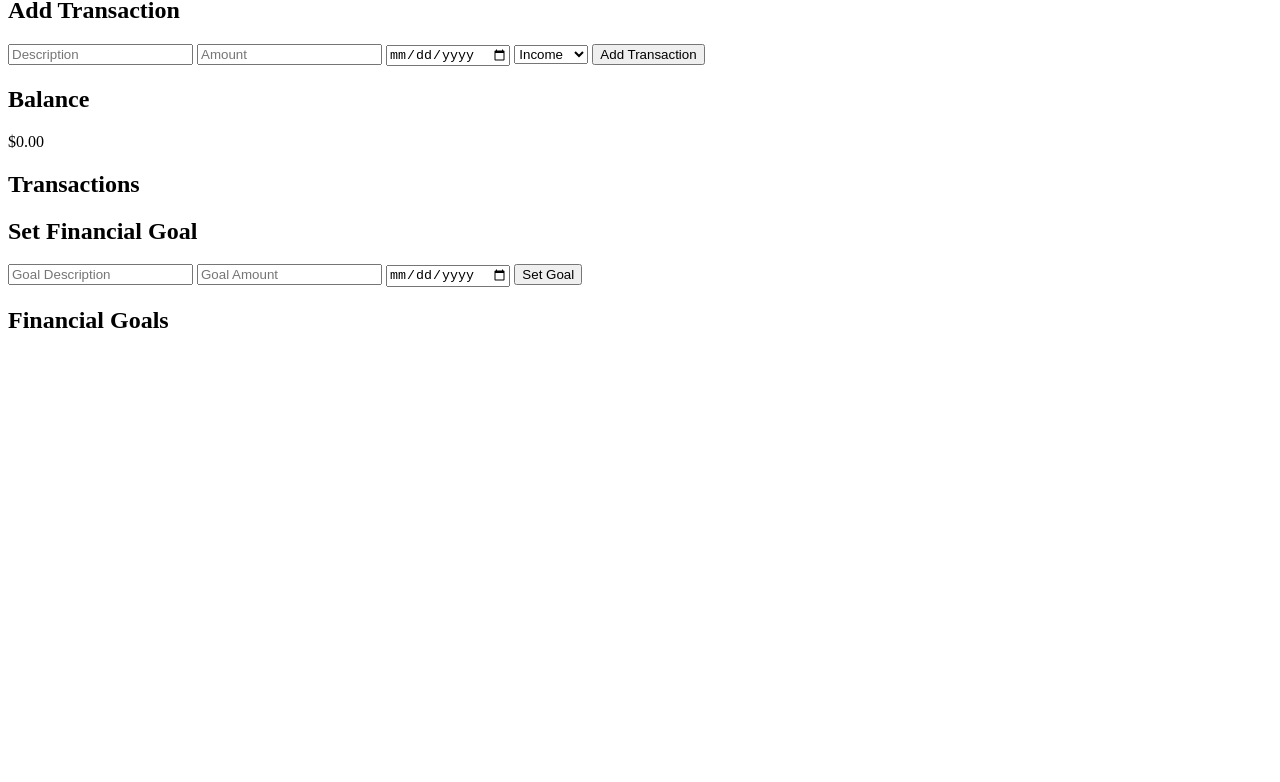
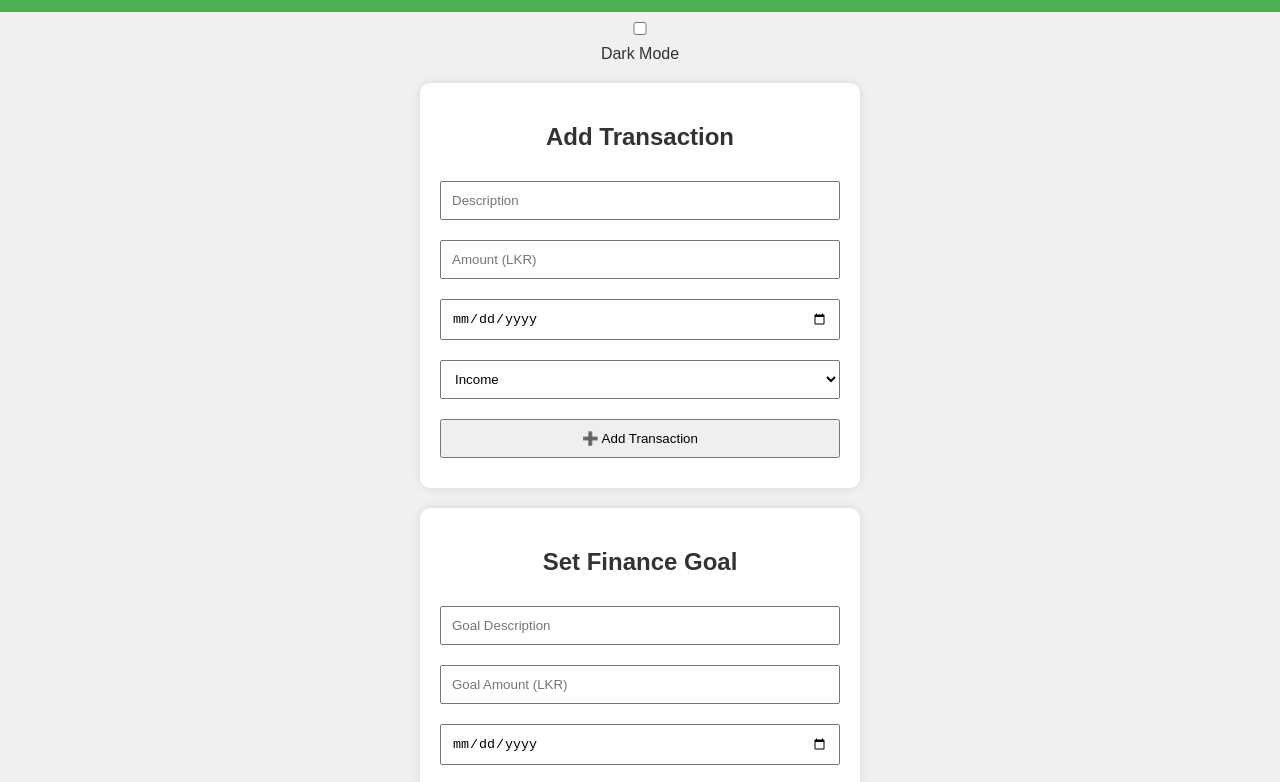
Before and after one commit to Jinaaaaks/financetracker, a plain HTML site: page index.html in a window 1280 px wide. Shown: the part 83-865 px from the top of the page. Before the commit the page ends 800 px from the top, so only its background shows below. Drawn offline with Linux system fonts and the light colour scheme.

Commit message:
Update index.html

```diff
--- a/index.html
+++ b/index.html
@@ -4,55 +4,107 @@
     <meta charset="UTF-8">
     <meta name="viewport" content="width=device-width, initial-scale=1.0">
     <title>Personal Finance Tracker</title>
-    <link rel="stylesheet" href="styles.css">
+
+    <!-- link the css file -->
+    <link rel="stylesheet" href="style.css">
 </head>
+
 <body>
+    <!--header image-->
+    <header>
+        <img src="for_header.jpg" alt="pastel header image">
+    </header>
+
+    <!--title-->
     <h1>Personal Finance Tracker</h1>
 
-    <!-- Form for adding transactions -->
+    <!--Dark mode toggle-->
+    <div id="theme-toggle">
+        <!--toggle switch-->
+        <label class="switch">
+            <input type="checkbox" id="darkModeToggle"/>
+            <span class="slider round"></span>
+        </label>
+        <!--label beside the switch-->
+        <span class="toggle-label">Dark Mode</span>
+    </div>
+
+    <main>
+        <div class="grid-container">
+            <!--Transaction Input Form-->
             <section id="add-transaction">
                 <h2>Add Transaction</h2>
                 <form id="transaction-form">
-            <input type="text" id="description" placeholder="Description" required>
-            <input type="number" id="amount" placeholder="Amount" required>
-            <input type="date" id="date" required>
+
+                    <!--description of transaction-->
+                    <input type="text" id="description" placeholder="Description" required/>
+
+                    <!--amount of money-->
+                    <input type="number" id="amount" placeholder="Amount (LKR)" required/>
+
+                    <!--date picker-->
+                    <input type="date" id="date" required/>
+
+                    <!--Type: income or expense-->
                     <select id="type" required>
                     <option value="income">Income</option>
                     <option value="expense">Expense</option>
                     </select>
-            <button type="submit">Add Transaction</button>
+
+                    <!--button-->
+                    <button type="submit"> ➕ Add Transaction </button>
                 </form>
             </section>
+            <!--Financial Goal Form-->
+            <section id="set-goal">
+                <h2>Set Finance Goal</h2>
+                <form id="goal-form">
+                    <!-- goal title-->
+                    <input type="text" id="goal-description" placeholder="Goal Description" required/>
 
-    <!-- Display balance -->
+                    <!--amount to save-->
+                    <input type="number" id="goal-amount" placeholder="Goal Amount (LKR)" required/>
+
+                    <!--target date-->
+                    <input type="date" id="goal-date" required/>
+
+                    <!--set goal button-->
+                    <button type="submit">📌 Set Goal</button>
+                </form>
+            </section>
+        </div>
+
+        <div class="grid-container">
+            <!-- current Balance Display -->
             <section id="balance">
                 <h2>Balance</h2>
-        <p id="current-balance">$0.00</p>
+                <!-- the js will update the current balance-->
+                <p id="current-balance">LKR 0.00</p>
             </section>
-
-    <!-- Display transactions -->
-    <section id="transactions-list">
-        <h2>Transactions</h2>
-        <ul id="transactions"></ul>
-    </section>
-
-    <!-- Form for setting goals -->
-    <section id="set-goal">
-        <h2>Set Financial Goal</h2>
-        <form id="goal-form">
-            <input type="text" id="goal-description" placeholder="Goal Description" required>
-            <input type="number" id="goal-amount" placeholder="Goal Amount" required>
-            <input type="date" id="goal-date" required>
-            <button type="submit">Set Goal</button>
-        </form>
-    </section>
-
-    <!-- Display saved goals -->
+            <!--goal list-->
             <section id="goals-list">
                 <h2>Financial Goals</h2>
+                <!-- js will fill this with goal entries-->
                 <ul id="goals"></ul>
             </section>
 
+            <!--Transactions list-->
+            <section id="transaction-list">
+                <h2>Transactions</h2>
+                <!-- the js will fill it in a unordered list with transaction <li> elements -->
+                <ul id="transactions"></ul>
+            </section>
+            <!--clear all data button-->
+            <section id="clear-section">
+                <!--deleted everything from localStorage-->
+                <button id="clear-all">🧹 Clear All Data</button>
+            </section>
+        </div>
+    </main>
+
+    <!-- link to js-->
     <script src="app.js"></script>
+
 </body>
+
 </html>
```
Lines whose indentation alone changed are shown as unchanged.
